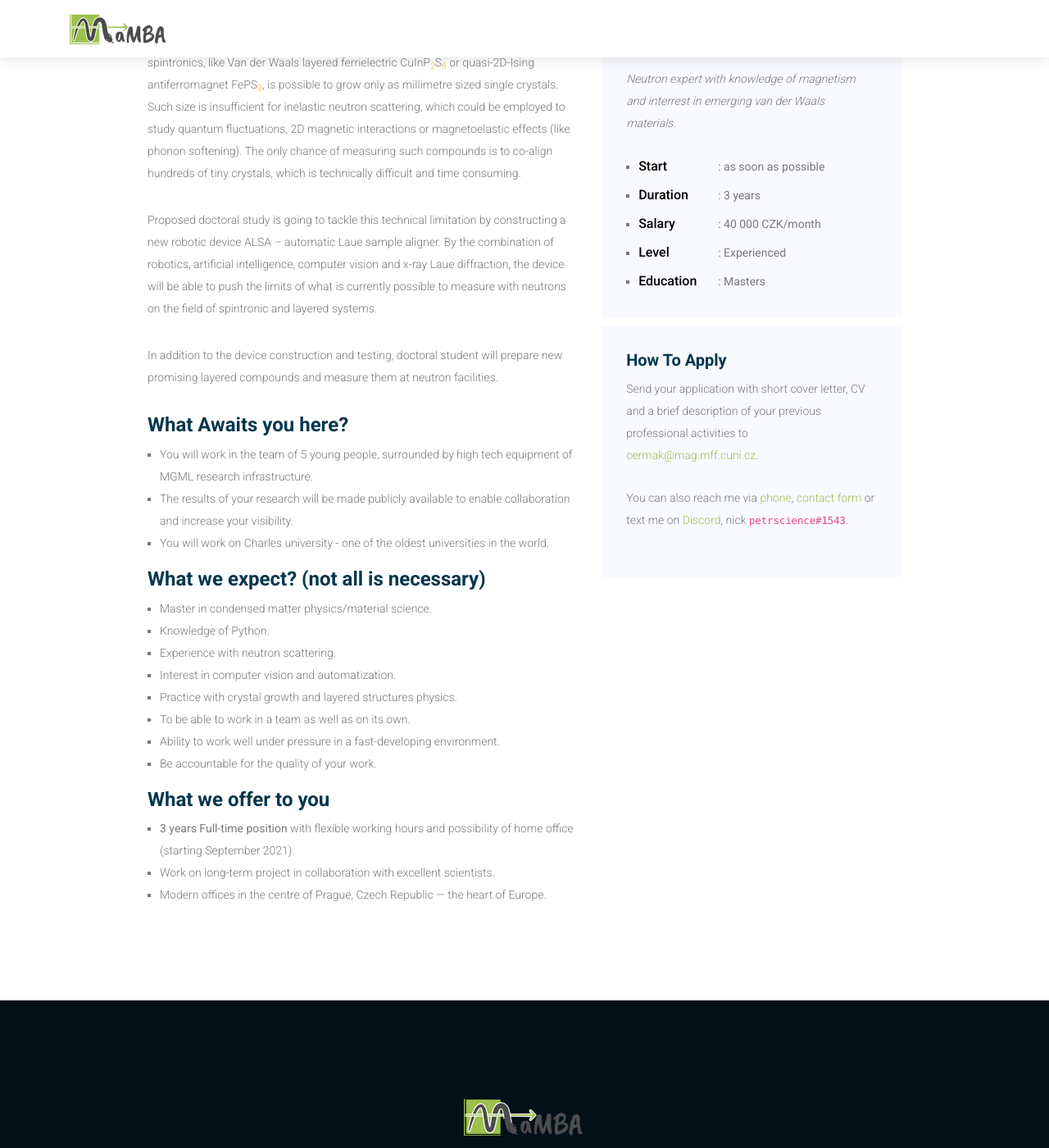
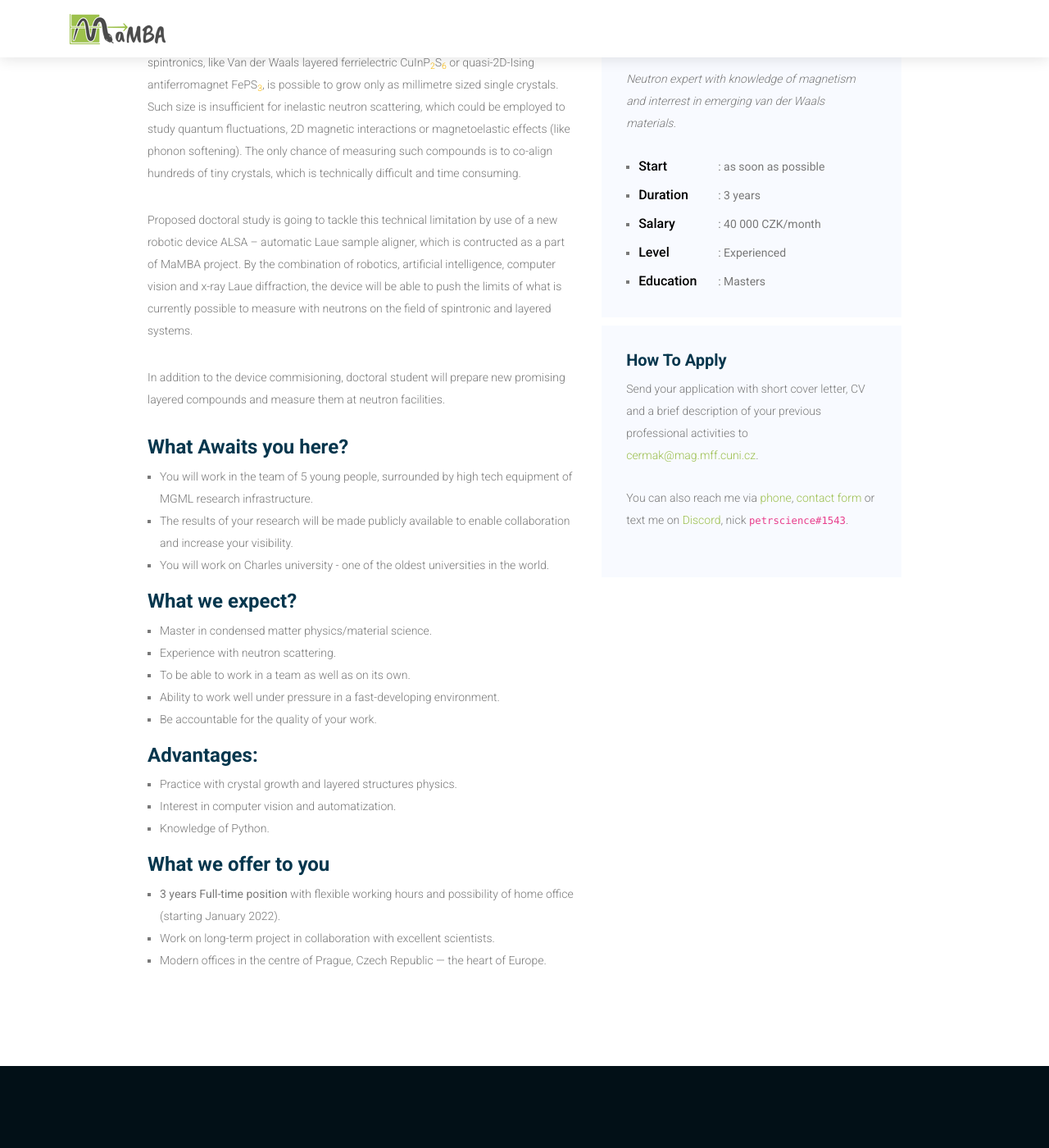
Before and after one commit to mambagrant/webpage, a Jekyll site: the page built from phdstudent.md, in a window 1280 px wide and 1400 px high, scrolled down 521 px. Shown: the whole window at 82% size. Built offline with Jekyll 4.4.1, drawn with Linux system fonts in a browser that asks for light colours.

Commit message:
positions upgrade

```diff
--- a/phdstudent.md
+++ b/phdstudent.md
@@ -12,9 +12,9 @@ info: |
 
 Studying nanostructures by means of neutron scattering is rare because of not sufficient sample mass. Many layered materials with promising application in spintronics, like Van der Waals layered ferrielectric CuInP<sub>2</sub>S<sub>6</sub> or quasi-2D-Ising antiferromagnet FePS<sub>3</sub>, is possible to grow only as millimetre sized single crystals. Such size is insufficient for inelastic neutron scattering, which could be employed to study quantum fluctuations, 2D magnetic interactions or magnetoelastic effects (like phonon softening). The only chance of measuring such compounds is to co-align hundreds of tiny crystals, which is technically difficult and time consuming.
 
-Proposed doctoral study is going to tackle this technical limitation by constructing a new robotic device ALSA – automatic Laue sample aligner. By the combination of robotics, artificial intelligence, computer vision and x-ray Laue diffraction, the device will be able to push the limits of what is currently possible to measure with neutrons on the field of spintronic and layered systems.
+Proposed doctoral study is going to tackle this technical limitation by use of a new robotic device ALSA – automatic Laue sample aligner, which is contructed as a part of MaMBA project. By the combination of robotics, artificial intelligence, computer vision and x-ray Laue diffraction, the device will be able to push the limits of what is currently possible to measure with neutrons on the field of spintronic and layered systems.
 
-In addition to the device construction and testing, doctoral student will prepare new promising layered compounds and measure them at neutron facilities.
+In addition to the device commisioning, doctoral student will prepare new promising layered compounds and measure them at neutron facilities.
 
 ### What Awaits you here?
 
@@ -23,20 +23,24 @@ In addition to the device construction and testing, doctoral student will prepar
  - You will work on Charles university - one of the oldest universities in the world.
 {: .mb-3}
 
-### What we expect? (not all is necessary)
+### What we expect?
 
  - Master in condensed matter physics/material science.
- - Knowledge of Python.
  - Experience with neutron scattering.
- - Interest in computer vision and automatization.
- - Practice with crystal growth and layered structures physics.
  - To be able to work in a team as well as on its own.
  - Ability to work well under pressure in a fast-developing environment.
  - Be accountable for the quality of your work.
 {: .mb-3}
 
+### Advantages:
+
+ - Practice with crystal growth and layered structures physics.
+ - Interest in computer vision and automatization.
+ - Knowledge of Python.
+{: .mb-3}
+
 ### What we offer to you
 
- - **3 years Full-time position** with flexible working hours and possibility of home office (starting September 2021).
+ - **3 years Full-time position** with flexible working hours and possibility of home office (starting January 2022).
  - Work on long-term project in collaboration with excellent scientists.
  - Modern offices in the centre of Prague, Czech Republic — the heart of Europe.
```
Also changed, not shown: computervision.md (+1 -1 lines).
